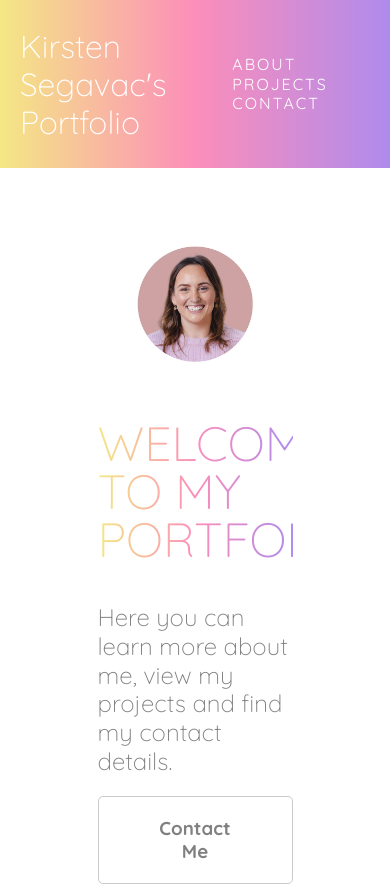
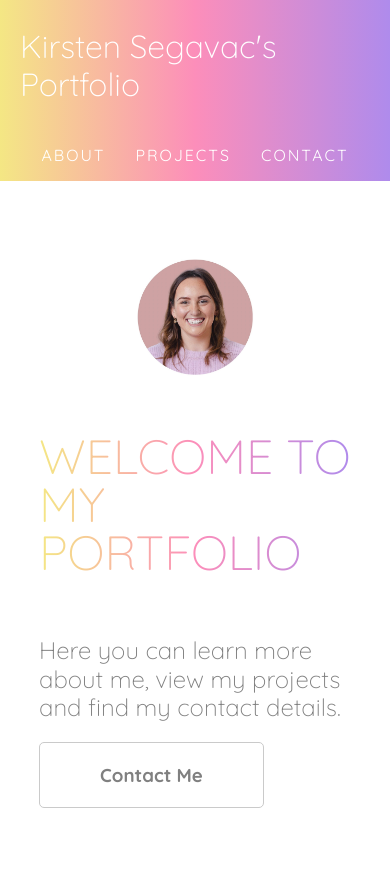
Before and after one commit to kirstens25/portfolio-homework, a plain HTML site: page index.html in a window 390 px wide. Shown: the top 887 px of the page. Drawn offline with Linux system fonts and the light colour scheme.

Commit message:
final responsive additions

```diff
--- a/assets/css/style.css
+++ b/assets/css/style.css
@@ -1,5 +1,6 @@
 .nav {
   display: flex;
+  flex-direction: column;
   align-items: center;
     align-items: center;
     justify-content:space-around;
@@ -42,10 +43,19 @@ color: var(--light-color);
     margin-bottom: 50px;
     align-items: center;
     justify-content:space-around;
+    flex-direction: column-reverse;
 
 }
 #text {
-  width: 50%;
+  width: 100%;
+  margin-right: 5%;
+  margin-left: 5%;
+  display: flex;
+  flex-direction: column;
+  flex-wrap: wrap;
+  align-content: center;
+  justify-content: center;
+  align-items: center;
 }
 #text h1{
 font-weight: 200;
@@ -173,4 +183,25 @@ header>a {
   .column {
     width: 100%;
   }
-}
+  #text {
+    width: 80%;
+    display: flex;
+    flex-direction: row;
+    flex-wrap: wrap;
+    align-content: center;
+    justify-content: center;
+    align-items: center;
+  }}
+
+  @media screen and (max-width: 900px) {
+  #text {
+    width: 80%;
+    display: flex;
+    flex-direction: row;
+    flex-wrap: wrap;
+    align-content: center;
+    justify-content: flex-start;
+    align-items: center;
+    word-wrap: break-word;
+  }
+  }
```
